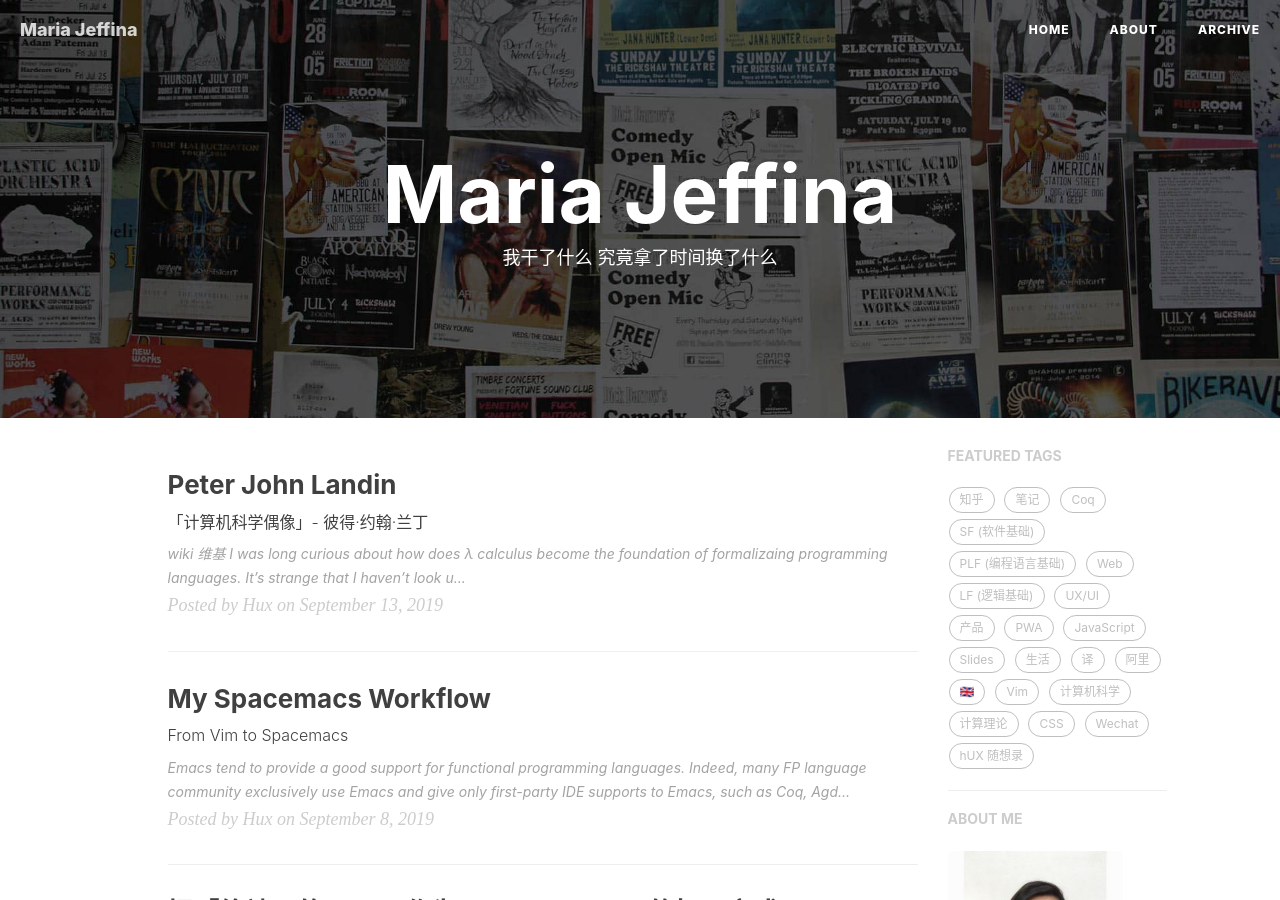
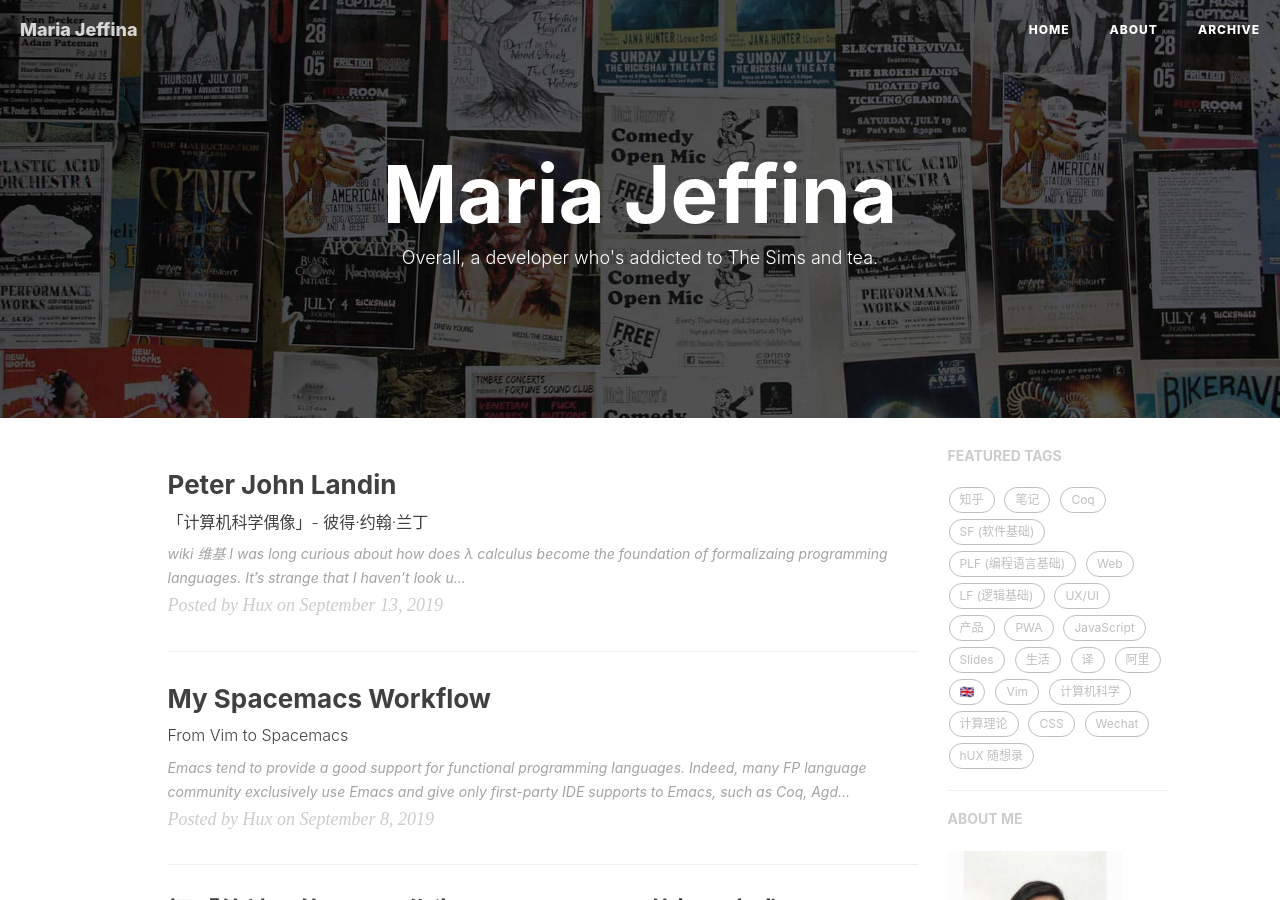
Before and after one commit to maiesey/maiesey.github.io, a Jekyll site: the page built from index.html, in a window 1280 px wide and 900 px high. Built offline with Jekyll 4.4.1, drawn with Linux system fonts in a browser that asks for light colours; nearby versions of some CDN libraries; the list of posts is cut into pages by our own code; comment, search, counter and statistics services are not loaded.

Commit message:
about and index updates

```diff
--- a/about.html
+++ b/about.html
@@ -9,10 +9,10 @@
 <!-- {% include multilingual-sel.html %} -->
 
 <!-- Chinese Version -->
-<!-- <div class="zh post-container">
+<div class="zh post-container">
     {% capture about_zh %}{% include about/zh.md %}{% endcapture %}
     {{ about_zh | markdownify }}
-</div> -->
+</div>
 
 <!-- English Version -->
 <div class="en post-container">
--- a/index.html
+++ b/index.html
@@ -1,6 +1,6 @@
 ---
 layout: page
-description: "我干了什么 究竟拿了时间换了什么"
+description: "Overall, a developer who's addicted to The Sims and tea."
 ---
 
 {% for post in paginator.posts %}
```
